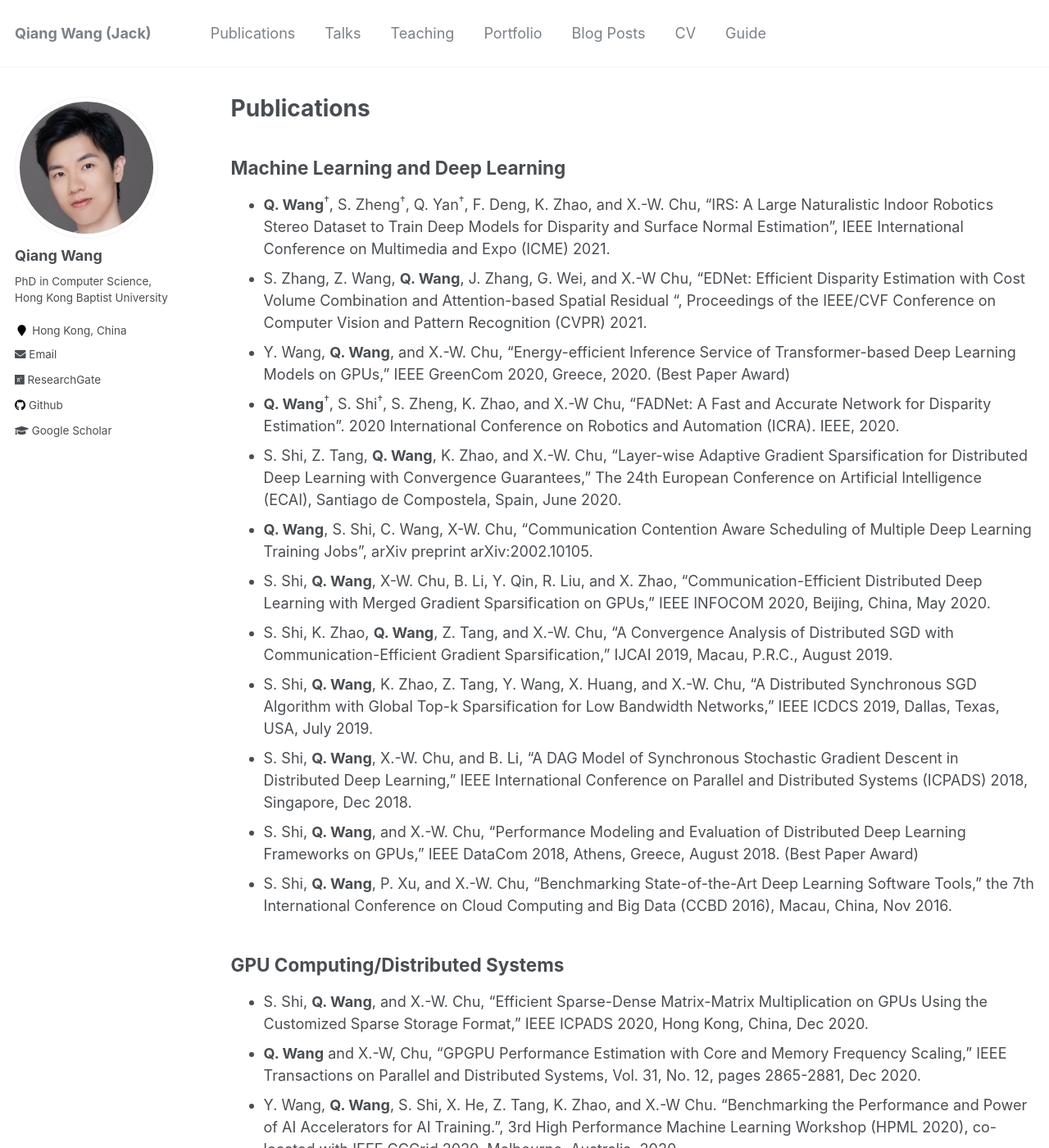
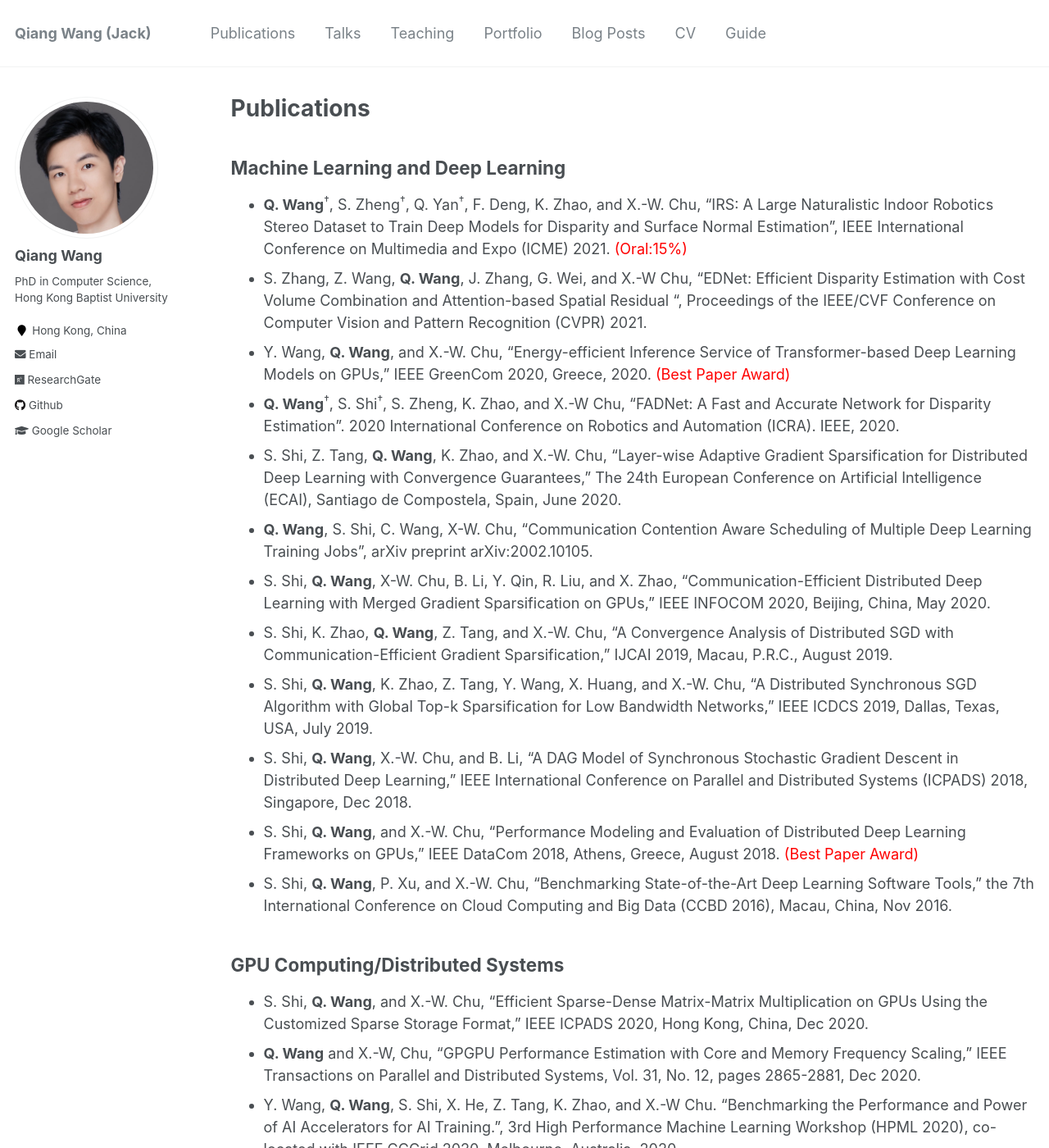
Before and after one commit to blackjack2015/blackjack2015.github.io, a Jekyll site: the page built from _pages/publications.md, in a window 1280 px wide and 1400 px high. Shown: the whole window at 82% size. Built offline with Jekyll 4.4.1, drawn with Linux system fonts in a browser that asks for light colours; some of the changed text lies outside the part shown.

Commit message:
Update publications.md

```diff
--- a/_pages/publications.md
+++ b/_pages/publications.md
@@ -18,10 +18,10 @@ author_profile: true
 -->
 
 ## Machine Learning and Deep Learning
-+ **Q. Wang**<sup>&dagger;</sup>, S. Zheng<sup>&dagger;</sup>, Q. Yan<sup>&dagger;</sup>, F. Deng, K. Zhao, and X.-W. Chu, "IRS: A Large Naturalistic Indoor Robotics Stereo Dataset to Train Deep Models for Disparity and Surface Normal Estimation", IEEE International Conference on Multimedia and Expo (ICME) 2021.
++ **Q. Wang**<sup>&dagger;</sup>, S. Zheng<sup>&dagger;</sup>, Q. Yan<sup>&dagger;</sup>, F. Deng, K. Zhao, and X.-W. Chu, "IRS: A Large Naturalistic Indoor Robotics Stereo Dataset to Train Deep Models for Disparity and Surface Normal Estimation", IEEE International Conference on Multimedia and Expo (ICME) 2021. <font color='red'>(Oral:15%)</font>
 + S. Zhang, Z. Wang, **Q. Wang**, J. Zhang, G. Wei, and X.-W Chu, "EDNet: Efficient Disparity Estimation with Cost Volume Combination and Attention-based Spatial Residual
 ", Proceedings of the IEEE/CVF Conference on Computer Vision and Pattern Recognition (CVPR) 2021.
-+ Y. Wang, **Q. Wang**, and X.-W. Chu, "Energy-efficient Inference Service of Transformer-based Deep Learning Models on GPUs," IEEE GreenCom 2020, Greece, 2020. (Best Paper Award)
++ Y. Wang, **Q. Wang**, and X.-W. Chu, "Energy-efficient Inference Service of Transformer-based Deep Learning Models on GPUs," IEEE GreenCom 2020, Greece, 2020. <font color='red'>(Best Paper Award)</font>
 + **Q. Wang**<sup>&dagger;</sup>, S. Shi<sup>&dagger;</sup>, S. Zheng, K. Zhao, and X.-W Chu, "FADNet: A Fast and Accurate Network for Disparity Estimation". 2020 International Conference on Robotics and Automation (ICRA). IEEE, 2020.
 + S. Shi, Z. Tang, **Q. Wang**, K. Zhao, and X.-W. Chu, "Layer-wise Adaptive Gradient Sparsification for Distributed Deep Learning with Convergence Guarantees," The 24th European Conference on Artificial Intelligence (ECAI), Santiago de Compostela, Spain, June 2020.
 + **Q. Wang**, S. Shi, C. Wang, X-W. Chu, "Communication Contention Aware Scheduling of Multiple Deep Learning Training Jobs", arXiv preprint arXiv:2002.10105.
@@ -29,7 +29,7 @@ author_profile: true
 + S. Shi, K. Zhao, **Q. Wang**, Z. Tang, and X.-W. Chu, "A Convergence Analysis of Distributed SGD with Communication-Efficient Gradient Sparsification," IJCAI 2019, Macau, P.R.C., August 2019.
 + S. Shi, **Q. Wang**, K. Zhao, Z. Tang, Y. Wang, X. Huang, and X.-W. Chu, "A Distributed Synchronous SGD Algorithm with Global Top-k Sparsification for Low Bandwidth Networks," IEEE ICDCS 2019, Dallas, Texas, USA, July 2019.
 + S. Shi, **Q. Wang**, X.-W. Chu, and B. Li, "A DAG Model of Synchronous Stochastic Gradient Descent in Distributed Deep Learning," IEEE International Conference on Parallel and Distributed Systems (ICPADS) 2018, Singapore, Dec 2018.
-+ S. Shi, **Q. Wang**, and X.-W. Chu, "Performance Modeling and Evaluation of Distributed Deep Learning Frameworks on GPUs," IEEE DataCom 2018, Athens, Greece, August 2018. (Best Paper Award)
++ S. Shi, **Q. Wang**, and X.-W. Chu, "Performance Modeling and Evaluation of Distributed Deep Learning Frameworks on GPUs," IEEE DataCom 2018, Athens, Greece, August 2018. <font color='red'>(Best Paper Award)</font>
 + S. Shi, **Q. Wang**, P. Xu, and X.-W. Chu, "Benchmarking State-of-the-Art Deep Learning Software Tools," the 7th International Conference on Cloud Computing and Big Data (CCBD 2016), Macau, China, Nov 2016.
 
 ## GPU Computing/Distributed Systems
@@ -42,7 +42,7 @@ author_profile: true
 + **Q. Wang** and X.-W. Chu, "GPGPU Performance Estimation with Core and Memory Frequency Scaling," IEEE International Conference on Parallel and Distributed Systems (ICPADS) 2018, Singapore, Dec 2018. [A poster of this work has been presented at The International Conference for High Performance Computing, Networking, Storage, and Analysis (SC18), Dallas, USA, Nov 2018.]
 + C. Liu, **Q. Wang**, X.-W. Chu, and Y.-W. Leung, "G-CRS: GPU Accelerated Cauchy Reed-Solomon Coding," IEEE Transactions on Parallel and Distributed Systems, Vol. 29, No. 7, pages 1482-1498, July 2018.
 + **Q. Wang** and X.-W. Chu, "GPGPU Power Estimation with Core and Memory Frequency Scaling," ACM SIGMETRICS Performance Evaluation Review, October 2017.
-+ **Q. Wang**, P. Xu, Y. Zhang, and X.-W. Chu, "EPPMiner: An Extended Benchmark Suite for Energy, Power and Performance Characterization of Heterogeneous Architecture," ACM e-Energy 2017, Hong Kong, May 2017.
++ **Q. Wang**, P. Xu, Y. Zhang, and X.-W. Chu, "EPPMiner: An Extended Benchmark Suite for Energy, Power and Performance Characterization of Heterogeneous Architecture," ACM e-Energy 2017, Hong Kong, May 2017. <font color='red'>(Best Paper Finalist)</font>
 + X. Mei, **Q. Wang**, and X.-W. Chu, "A Survey and Measurement Study of GPU DVFS on Energy Conservation," Digital Communications and Networks, 2017.
 
 #### <sup>&dagger;</sup> means equal contribution.
```
